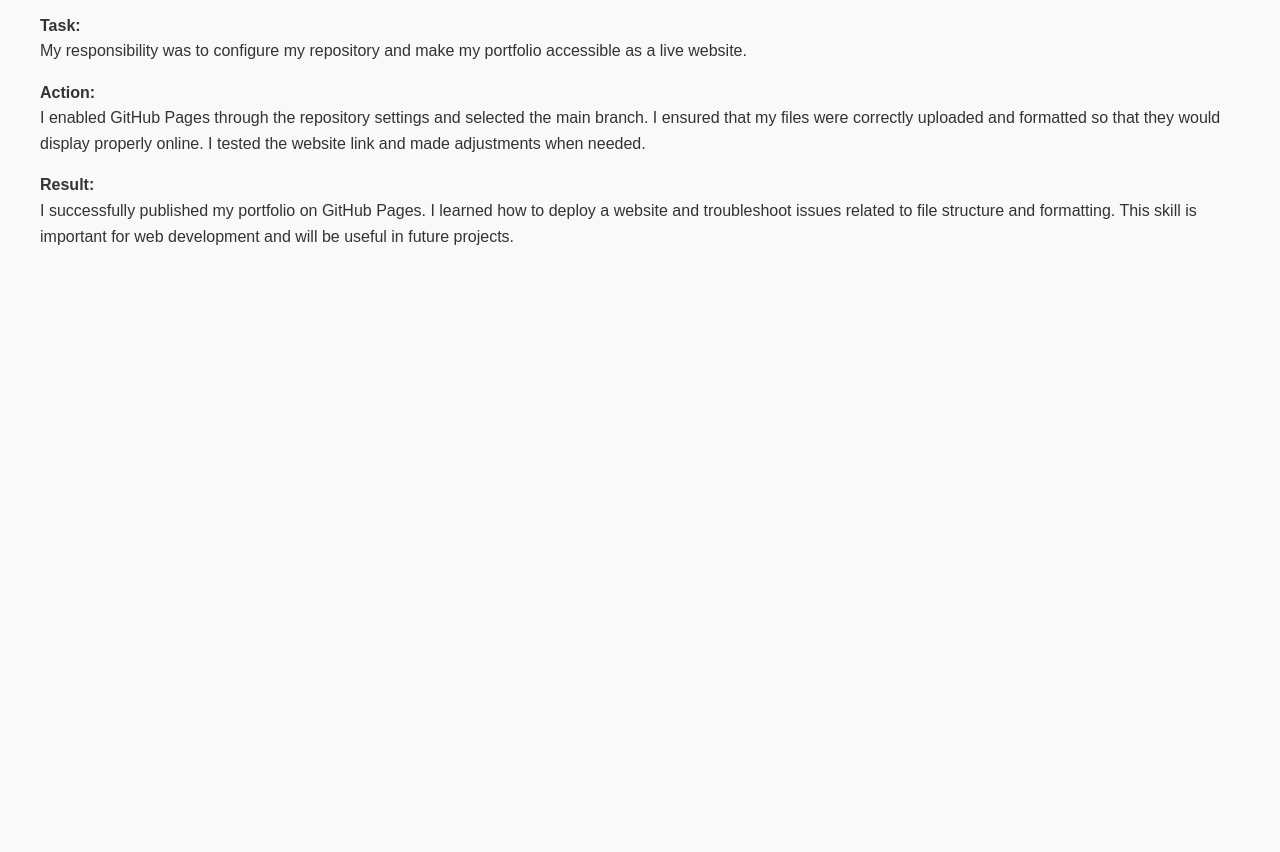
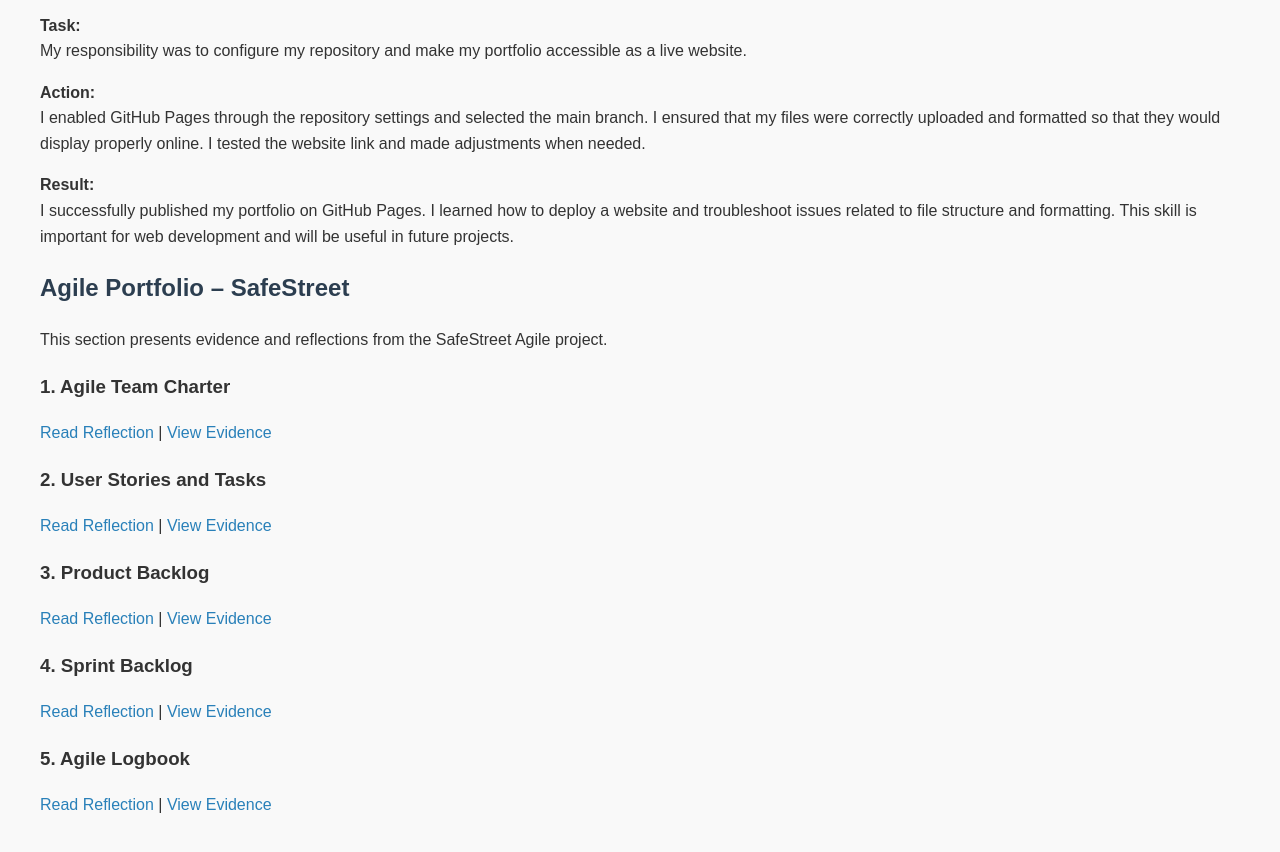
Before and after one commit to Zanele-Mjayezi/Zanele-Mjayezi.github.io, a plain HTML site: page index.html in a window 1280 px wide. Shown: the part 2778-3630 px from the top of the page. Before the commit the page ends 3067 px from the top, so only its background shows below. Drawn offline with Linux system fonts and the light colour scheme.

Commit message:
Update index.html

```diff
--- a/index.html
+++ b/index.html
@@ -185,5 +185,31 @@
 <p><strong>Result:</strong><br>
 I successfully published my portfolio on GitHub Pages. I learned how to deploy a website and troubleshoot issues related to file structure and formatting. This skill is important for web development and will be useful in future projects.</p>
 
+
+<section id="agile-portfolio">
+  <h2>Agile Portfolio – SafeStreet</h2>
+  <p>This section presents evidence and reflections from the SafeStreet Agile project.</p>
+
+  <h3>1. Agile Team Charter</h3>
+  <p><a href="agile-team-charter.md">Read Reflection</a> |
+  <a href="https://github.com/Zanele-Mjayezi/Zanele-Mjayezi.github.io/tree/main/evidence/team-charter">View Evidence</a></p>
+
+  <h3>2. User Stories and Tasks</h3>
+  <p><a href="user-stories-and-tasks.md">Read Reflection</a> |
+  <a href="https://github.com/Zanele-Mjayezi/Zanele-Mjayezi.github.io/tree/main/evidence/user-stories">View Evidence</a></p>
+
+  <h3>3. Product Backlog</h3>
+  <p><a href="product-backlog.md">Read Reflection</a> |
+  <a href="https://github.com/Zanele-Mjayezi/Zanele-Mjayezi.github.io/tree/main/evidence/product-backlog">View Evidence</a></p>
+
+  <h3>4. Sprint Backlog</h3>
+  <p><a href="sprint-backlog.md">Read Reflection</a> |
+  <a href="https://github.com/Zanele-Mjayezi/Zanele-Mjayezi.github.io/tree/main/evidence/sprint-backlog">View Evidence</a></p>
+
+  <h3>5. Agile Logbook</h3>
+  <p><a href="agile-logbook.md">Read Reflection</a> |
+  <a href="https://github.com/Zanele-Mjayezi/Zanele-Mjayezi.github.io/tree/main/evidence/agile-logbook">View Evidence</a></p>
+</section>
+
 </body>
 </html>
```
